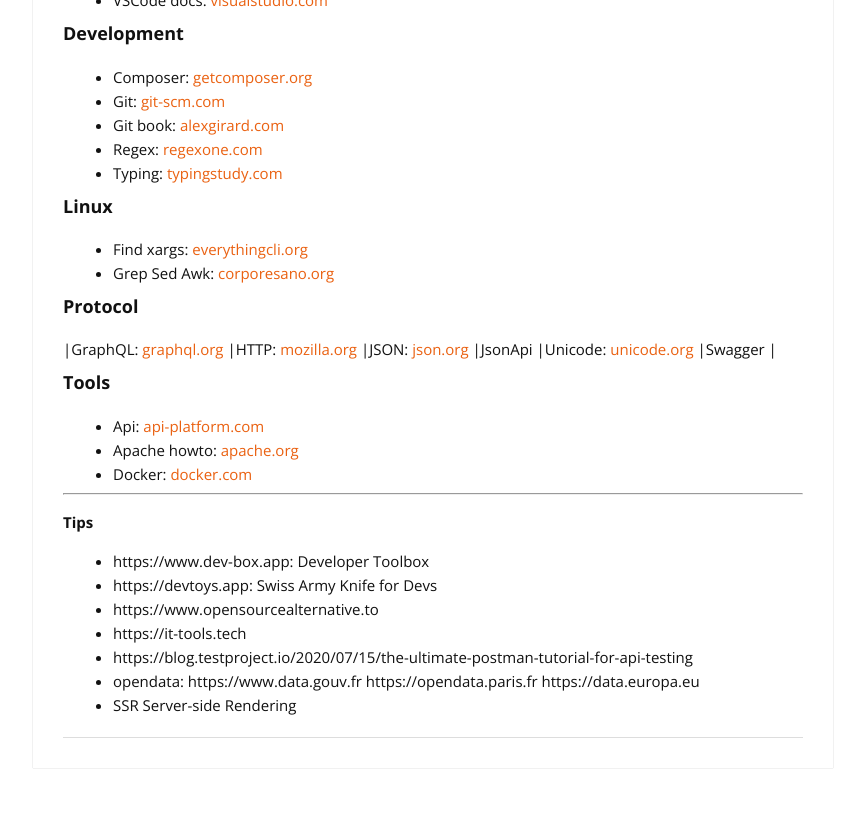
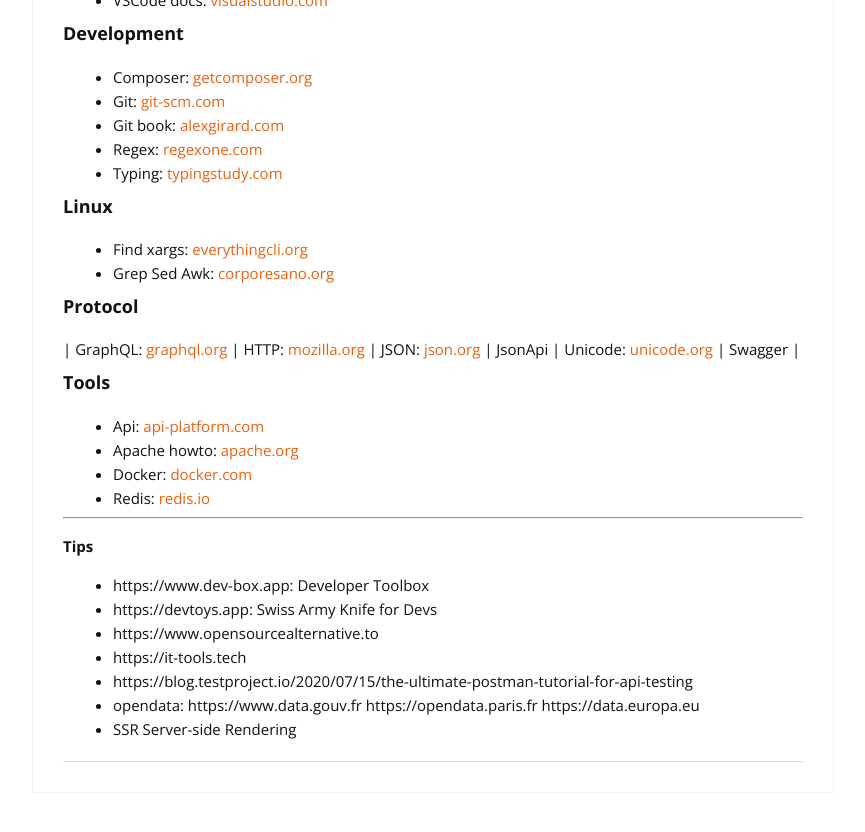
Before and after one commit to cylmat/cylmat.github.io, a Jekyll site: the page built from _pages/USEFUL.md, in a window 1280 px wide and 900 px high, scrolled down 1160 px. Shown: the top 832 px of the window, without its empty margins (207-1072 px from the left). Built offline with Jekyll 4.4.1, drawn with Linux system fonts in a browser that asks for light colours; nearby versions of some CDN libraries.

Commit message:
Update USEFUL.md

```diff
--- a/_pages/USEFUL.md
+++ b/_pages/USEFUL.md
@@ -65,18 +65,19 @@
 - Grep Sed Awk: [corporesano.org](http://www.corporesano.org/doc-site/grepawksed.html)
 
 ### Protocol
-|GraphQL: [graphql.org](https://graphql.org)
-|HTTP: [mozilla.org](https://developer.mozilla.org/fr/docs/Web/HTTP)
-|JSON: [json.org](https://www.json.org)
-|JsonApi
-|Unicode: [unicode.org](https://home.unicode.org)
-|Swagger
+| GraphQL: [graphql.org](https://graphql.org)
+| HTTP: [mozilla.org](https://developer.mozilla.org/fr/docs/Web/HTTP)
+| JSON: [json.org](https://www.json.org)
+| JsonApi
+| Unicode: [unicode.org](https://home.unicode.org)
+| Swagger
 |
 
 ### Tools
 + Api: [api-platform.com](https://api-platform.com)
 + Apache howto: [apache.org](https://httpd.apache.org/docs/2.4/howto)
 + Docker: [docker.com](https://docs.docker.com)
++ Redis: [redis.io](https://redis.io)
 
 ---
 **Tips**
```
